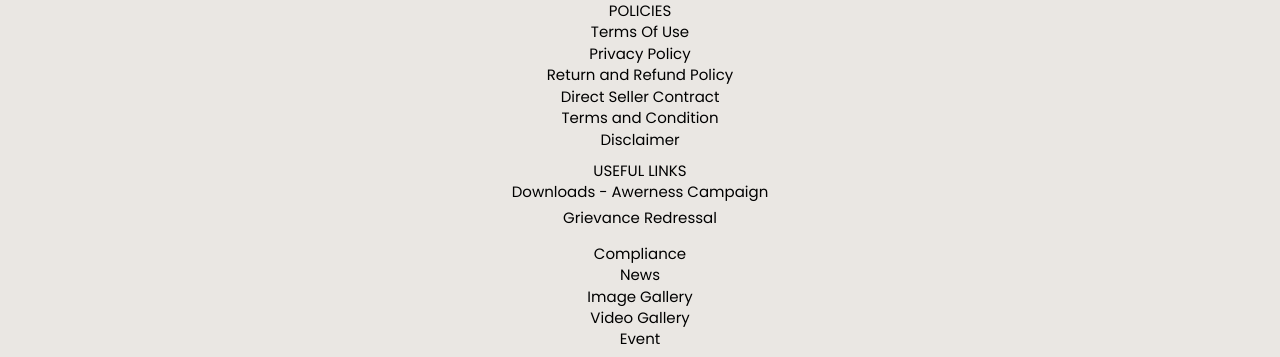
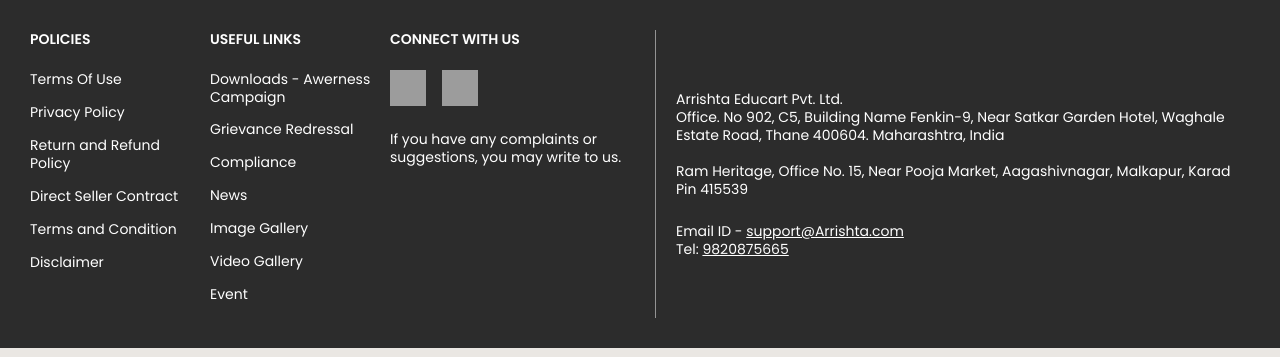
Before and after one commit to Anujkr8674/Arrishta, a plain HTML site: page footer.html in a window 1280 px wide. Shown: the top 357 px of the page. Drawn offline with Linux system fonts and the light colour scheme; the site is published under a folder, as on GitHub Pages, so addresses that start at the root find nothing; grey boxes are pictures that could not be loaded; a web font is replaced by a local one.

Commit message:
Update footer.html

```diff
--- a/footer.html
+++ b/footer.html
@@ -8,9 +8,9 @@
 
 
 
-    <link rel="stylesheet" href="/Themes/poppy/WebDesign/css/footer-section.css" />
+    <link rel="stylesheet" href="Themes/poppy/WebDesign/css/footer-section.css" />
 
-    <link rel="stylesheet" href="/Themes/Poppy/WebDesign/css/footer-section.css" />
+    <link rel="stylesheet" href="Themes/Poppy/WebDesign/css/footer-section.css" />
 
 
 
```
